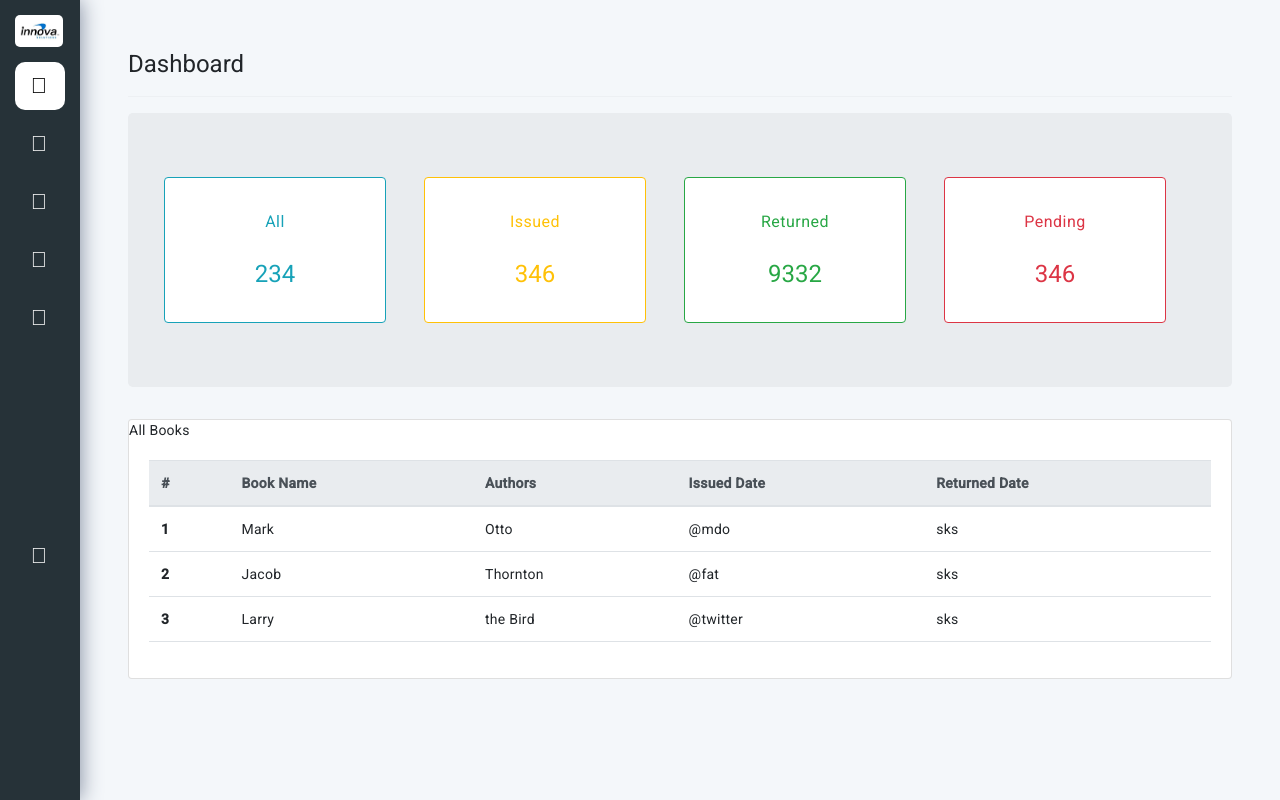
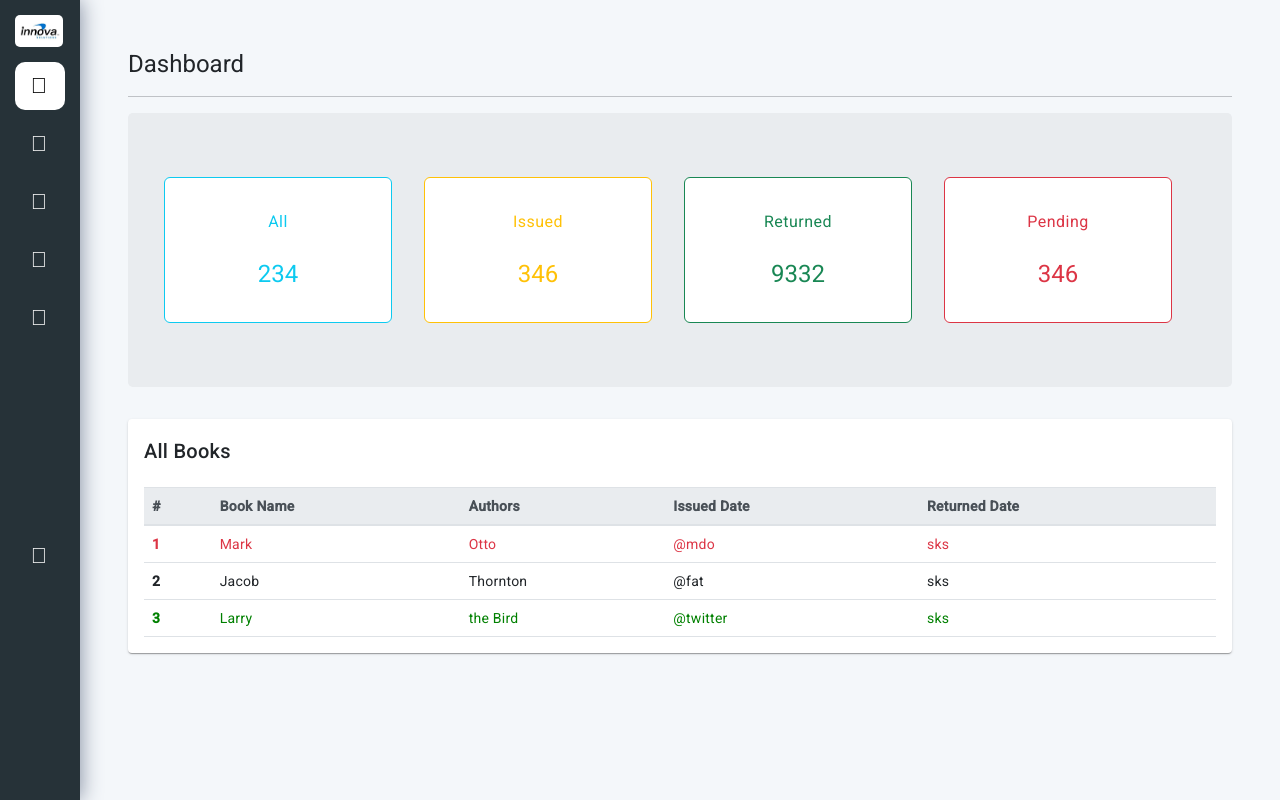
Before and after one commit to aditishrivastava31/libmanagementsystem1, an Angular app in the folder lms_frontend/: page /dashboard in a window 1280 px wide. Built offline with nearby package versions, Linux system fonts and the light colour scheme.

Commit message:
base frontend code added

```diff
--- a/lms_frontend/src/app/app.component.html
+++ b/lms_frontend/src/app/app.component.html
@@ -1,5 +1,2 @@
 <app-sidenav (onToggleSideNav)="onToggleSideNav($event)"></app-sidenav>
-<app-body
-    [collapsed]="isSideNavCollapsed"
-    [screenWidth]="screenWidth"
-></app-body>
+<app-body [collapsed]="isSideNavCollapsed" [screenWidth]="screenWidth"></app-body>
--- a/lms_frontend/src/app/app.module.ts
+++ b/lms_frontend/src/app/app.module.ts
@@ -11,7 +11,8 @@ import { HttpClientModule } from '@angular/common/http';
 import { BooksComponent } from './books/books.component';
 import { ReqBookComponent } from './req-book/req-book.component';
 import { ContactUsComponent } from './contact-us/contact-us.component';
-import { AboutUsComponent } from './about-us/about-us.component'
+import { AboutUsComponent } from './about-us/about-us.component';
+import { MatCardModule } from '@angular/material/card';
 
 @NgModule({
   declarations: [
@@ -28,6 +29,7 @@ import { AboutUsComponent } from './about-us/about-us.component'
     BrowserModule,
     AppRoutingModule,
     NgbModule,
+    MatCardModule,
     BrowserAnimationsModule,
     AppRoutingModule,
     HttpClientModule
--- a/lms_frontend/src/app/dashboard/dashboard.component.html
+++ b/lms_frontend/src/app/dashboard/dashboard.component.html
@@ -3,10 +3,7 @@
 <div class="jumbotron">
     <div class="row w-100">
         <div class="col-md-3">
-            <!-- <a href=""> -->
             <div class="card border-info mx-sm-1 p-3">
-                <!-- <div class="card border-info shadow text-info p-3 my-card"><span class="fa fa-car"
-                        aria-hidden="true"></span></div> -->
                 <div class="text-info text-center mt-3">
                     <h4>All</h4>
                 </div>
@@ -20,8 +17,6 @@
 
         <div class="col-md-3">
             <div class="card border-warning mx-sm-1 p-3">
-                <!-- <div class="card border-warning shadow text-warning p-3 my-card"><span class="fa fa-inbox"
-                        aria-hidden="true"></span></div> -->
                 <div class="text-warning text-center mt-3">
                     <h4>Issued</h4>
                 </div>
@@ -34,7 +29,6 @@
 
         <div class="col-md-3">
             <div class="card border-success mx-sm-1 p-3">
-                <!-- <div class="card border-success shadow text-success p-3 my-card"></div> -->
                 <div class="text-success text-center mt-3">
                     <h4>Returned</h4>
                 </div>
@@ -47,8 +41,6 @@
 
         <div class="col-md-3">
             <div class="card border-danger mx-sm-1 p-3">
-                <!-- <div class="card border-danger shadow text-danger p-3 my-card"><span class="fa fa-heart"
-                        aria-hidden="true"></span></div> -->
                 <div class="text-danger text-center mt-3">
                     <h4>Pending</h4>
                 </div>
@@ -61,9 +53,12 @@
     </div>
 </div>
 
-<div class="card">
-    <div class="card-head">{{title}} Books</div>
-    <div class="card-body">
+<mat-card>
+    <mat-card-header>
+        <mat-card-title>{{title}} Books</mat-card-title>
+    </mat-card-header>
+    <mat-card-content>
+        <br>
         <table class="table">
             <thead class="thead-light">
                 <tr>
@@ -75,8 +70,8 @@
                 </tr>
             </thead>
             <tbody>
-                <tr>
-                    <th scope="row">1</th>
+                <tr style="color: #dc3545;">
+                    <th scope="row" >1</th>
                     <td>Mark</td>
                     <td>Otto</td>
                     <td>@mdo</td>
@@ -89,7 +84,7 @@
                     <td>@fat</td>
                     <td>sks</td>
                 </tr>
-                <tr>
+                <tr style="color: green;">
                     <th scope="row">3</th>
                     <td>Larry</td>
                     <td>the Bird</td>
@@ -98,5 +93,5 @@
                 </tr>
             </tbody>
         </table>
-    </div>
-</div>
+    </mat-card-content>
+</mat-card>
--- a/lms_frontend/src/app/dashboard/dashboard.component.ts
+++ b/lms_frontend/src/app/dashboard/dashboard.component.ts
@@ -1,4 +1,5 @@
 import { Component, OnInit } from '@angular/core';
+import {MatCardModule} from '@angular/material/card';
 
 @Component({
   selector: 'app-dashboard',
--- a/lms_frontend/src/index.html
+++ b/lms_frontend/src/index.html
@@ -3,15 +3,13 @@
 
 <head>
   <meta charset="utf-8">
-  <title>Sidenav</title>
+  <title>LMS</title>
   <base href="/">
   <meta name="viewport" content="width=device-width, initial-scale=1">
   <link rel="icon" type="image/x-icon" href="favicon.ico">
   <link rel="preconnect" href="https://fonts.gstatic.com">
   <link href="https://fonts.googleapis.com/css2?family=Roboto:wght@300;400;500&display=swap" rel="stylesheet">
   <link href="https://fonts.googleapis.com/icon?family=Material+Icons" rel="stylesheet">
-</head>
-<body class="mat-typography">
   <link href="//maxcdn.bootstrapcdn.com/bootstrap/4.1.1/css/bootstrap.min.css" rel="stylesheet" id="bootstrap-css">
   <script src="//maxcdn.bootstrapcdn.com/bootstrap/4.1.1/js/bootstrap.min.js"></script>
   <script src="//cdnjs.cloudflare.com/ajax/libs/jquery/3.2.1/jquery.min.js"></script>
@@ -21,7 +19,7 @@
 ">
 </head>
 
-<body>
+<body class="mat-typography">
   <app-root></app-root>
 </body>
 
```
